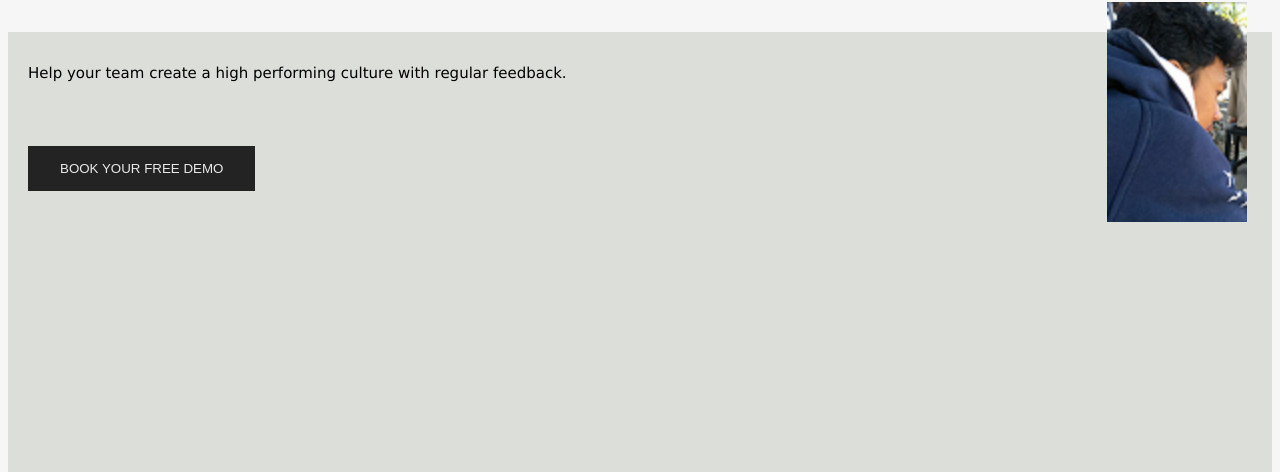
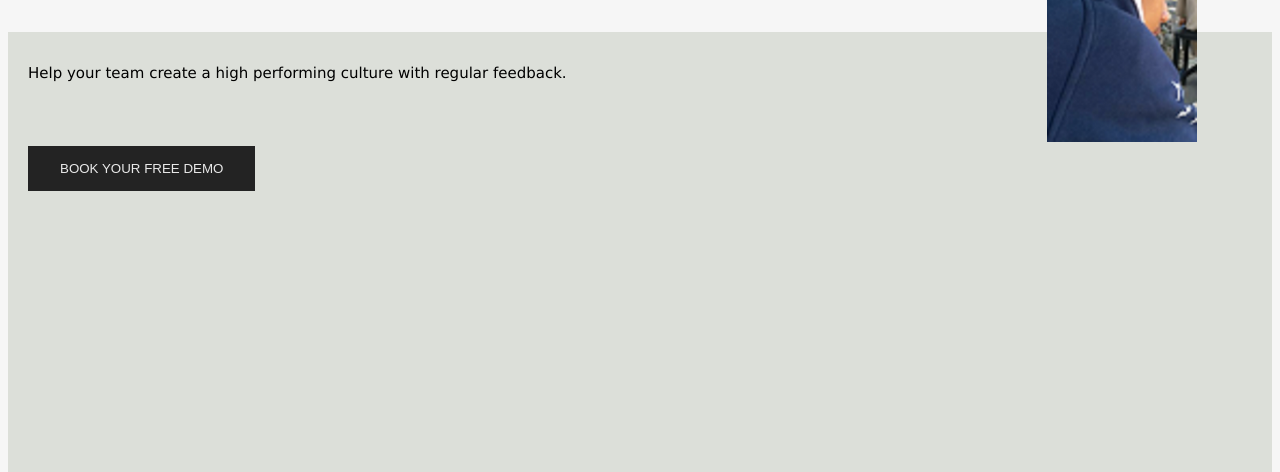
Before and after one commit to TryBugger/pw-pratikum-2, a plain HTML site: page index.html in a window 1280 px wide. Shown: the part 336-808 px from the top of the page. Drawn offline with Linux system fonts and the light colour scheme.

Commit message:
tadi ada error di naruh gambar, baru fix bang ehe

```diff
--- a/index.html
+++ b/index.html
@@ -42,7 +42,7 @@ Learn from your users
 Help your team create a high performing culture with regular feedback.
 </div>
 
-<img src="foto profil.png" alt="foto profil" class="fotoprofil">
+<img src="foto_profil.png" alt="foto profil" class="fotoprofil">
 
 <button class="buttonmenu">
 BOOK YOUR FREE DEMO
--- a/style.css
+++ b/style.css
@@ -67,10 +67,10 @@ body {
 }
 
 .fotoprofil {
-    height: 220px;
-    width: 140px;
+    height: 260px;
+    width: 150px;
     position: relative;
-    top: 25%;
+    top: 10%;
     float: right;
-    margin-right: 25px;
+    margin-right: 75px;
 }
```
Also changed, not shown: foto profil.png (deleted), 1 other file.
